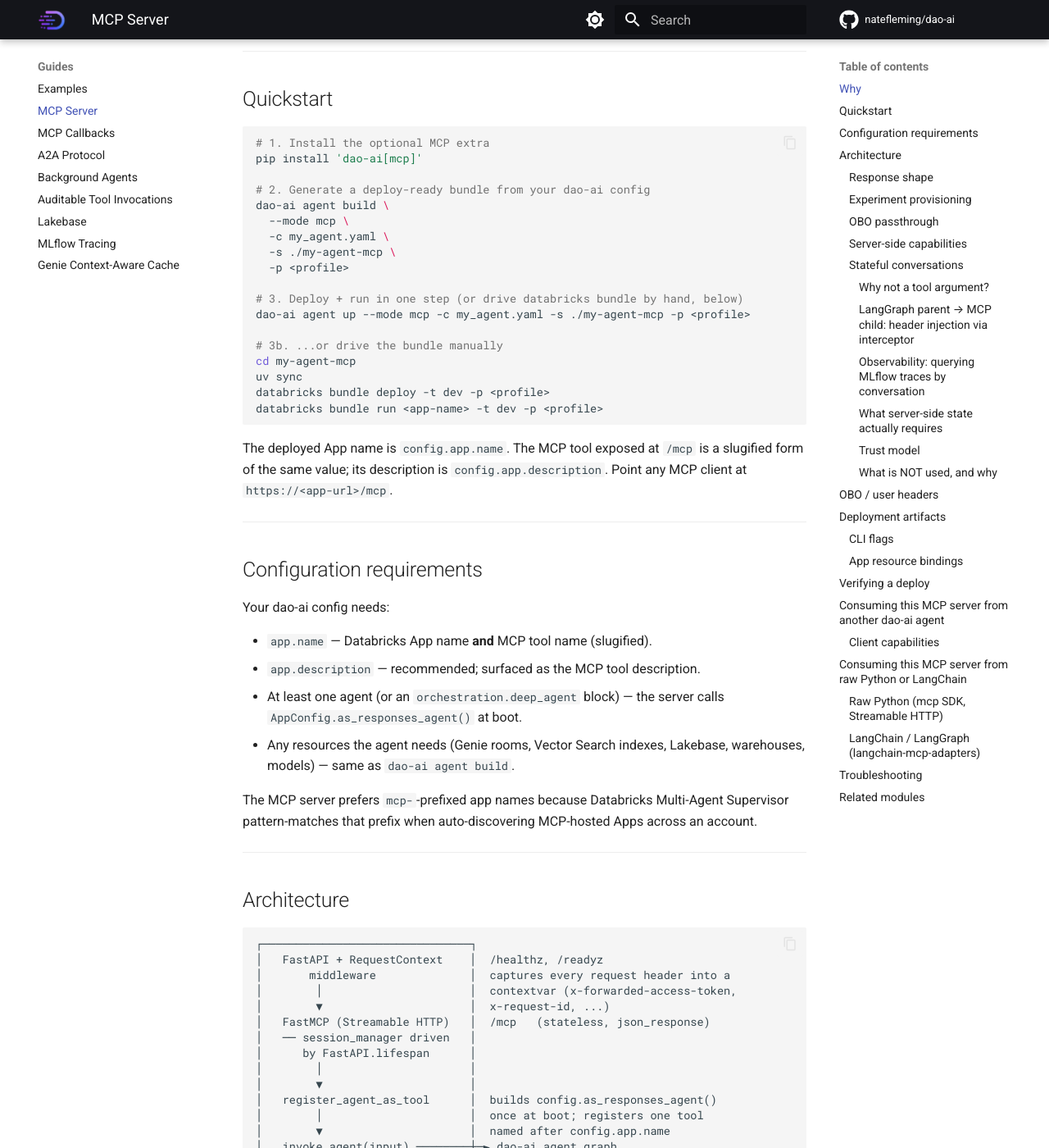
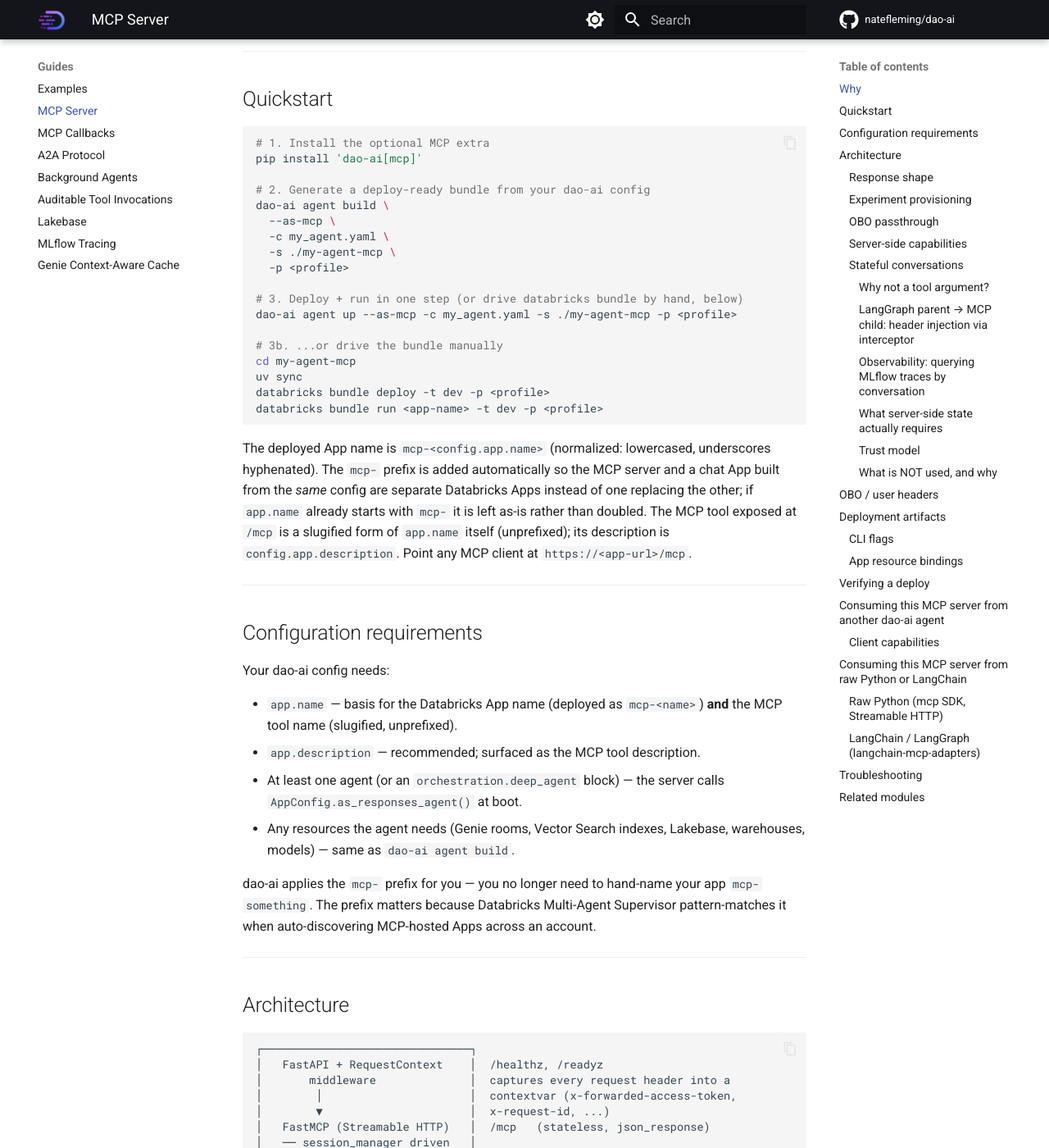
Before and after one commit to natefleming/retail-ai, an MkDocs documentation site: the page built from docs/mcp_server.md, in a window 1280 px wide and 1400 px high, scrolled down 867 px. Shown: the whole window at 82% size. Built offline with MkDocs 1.6.1 and Material for MkDocs 9.7.7, drawn with Linux system fonts in a browser that asks for light colours; comment, search, counter and statistics services are not loaded; some of the changed text lies outside the part shown.

Commit message:
docs: update MCP deployment to --as-mcp + mcp- App naming
Sweeps `--mode mcp` -> `--as-mcp` across cli-reference, mcp_server, faq,
python-api, mlflow-tracing, and README. Migration tables keep the old spelling
in the "from" column and gain rows for `--mode mcp` and `ServingMode.MCP`.

Two docs statements were made obsolete by the code change and are rewritten
rather than reworded:

- cli-reference's "One config serves one mode at a time" note described the
  App-name collision as intended behavior. That collision is fixed, so it now
  documents that a chat App and an MCP server coexist as separate Apps.
- mcp_server.md's advice to hand-name apps `mcp-*` for Multi-Agent Supervisor
  discovery is now automatic; it explains the prefix (and its idempotency)
  instead of asking the user to apply it.

Also documents the new staging layout as a table, and corrects a stale
`ServingMode` member list in an earlier CHANGELOG entry.

Co-authored-by: Isaac

````diff
--- a/docs/mcp_server.md
+++ b/docs/mcp_server.md
@@ -24,7 +24,7 @@
 UC exposure; publishing them a second time from a dao-ai MCP server is
 duplicative.
 
-`dao-ai agent build --mode mcp` bundles a Databricks App that runs the same graph
+`dao-ai agent build --as-mcp` bundles a Databricks App that runs the same graph
 `dao-ai agent build` deploys — but with an MCP entrypoint instead of an
 MLflow AgentServer HTTP entrypoint. OBO tokens from the caller flow
 through the graph unchanged: downstream Genie / Vector Search / UC
@@ -47,13 +47,13 @@
 
 # 2. Generate a deploy-ready bundle from your dao-ai config
 dao-ai agent build \
-  --mode mcp \
+  --as-mcp \
   -c my_agent.yaml \
   -s ./my-agent-mcp \
   -p <profile>
 
 # 3. Deploy + run in one step (or drive databricks bundle by hand, below)
-dao-ai agent up --mode mcp -c my_agent.yaml -s ./my-agent-mcp -p <profile>
+dao-ai agent up --as-mcp -c my_agent.yaml -s ./my-agent-mcp -p <profile>
 
 # 3b. ...or drive the bundle manually
 cd my-agent-mcp
@@ -62,10 +62,13 @@
 databricks bundle run <app-name> -t dev -p <profile>
 ```
 
-The deployed App name is `config.app.name`. The MCP tool exposed at
-`/mcp` is a slugified form of the same value; its description is
-`config.app.description`. Point any MCP client at
-`https://<app-url>/mcp`.
+The deployed App name is `mcp-<config.app.name>` (normalized: lowercased,
+underscores hyphenated). The `mcp-` prefix is added automatically so the MCP
+server and a chat App built from the *same* config are separate Databricks Apps
+instead of one replacing the other; if `app.name` already starts with `mcp-` it
+is left as-is rather than doubled. The MCP tool exposed at `/mcp` is a slugified
+form of `app.name` itself (unprefixed); its description is
+`config.app.description`. Point any MCP client at `https://<app-url>/mcp`.
 
 ---
 
@@ -73,16 +76,17 @@
 
 Your dao-ai config needs:
 
-- `app.name` — Databricks App name **and** MCP tool name (slugified).
+- `app.name` — basis for the Databricks App name (deployed as `mcp-<name>`)
+  **and** the MCP tool name (slugified, unprefixed).
 - `app.description` — recommended; surfaced as the MCP tool description.
 - At least one agent (or an `orchestration.deep_agent` block) — the
   server calls `AppConfig.as_responses_agent()` at boot.
 - Any resources the agent needs (Genie rooms, Vector Search indexes,
   Lakebase, warehouses, models) — same as `dao-ai agent build`.
 
-The MCP server prefers `mcp-`-prefixed app names because Databricks
-Multi-Agent Supervisor pattern-matches that prefix when auto-discovering
-MCP-hosted Apps across an account.
+dao-ai applies the `mcp-` prefix for you — you no longer need to hand-name your
+app `mcp-something`. The prefix matters because Databricks Multi-Agent Supervisor
+pattern-matches it when auto-discovering MCP-hosted Apps across an account.
 
 ---
 
@@ -141,7 +145,7 @@
 
 ### Experiment provisioning
 
-`dao-ai agent build --mode mcp` emits an MLflow experiment resource in the DAB — parity
+`dao-ai agent build --as-mcp` emits an MLflow experiment resource in the DAB — parity
 with `dao-ai agent build`. Behaviour:
 
 - If `config.app.experiment` is set → binds by literal experiment id
@@ -430,7 +434,7 @@
 
 ## Deployment artifacts
 
-`dao-ai agent build --mode mcp` emits:
+`dao-ai agent build --as-mcp` emits:
 
 ```
 output/
@@ -461,7 +465,7 @@
 
 ### App resource bindings
 
-`dao-ai agent build --mode mcp` derives App resource bindings via
+`dao-ai agent build --as-mcp` derives App resource bindings via
 `dao_ai.apps.resources.generate_app_resources` and converts them with
 `dao_ai.apps.bundle._convert_to_bundle_resources`. The resulting
 `databricks.yml` declares whatever bindings the agent needs — genie
````
Also changed, not shown: CHANGELOG.md (+6 -1 lines), README.md (+2 -2 lines), docs/cli-reference.md (+11 -9 lines), docs/faq.md (+1 -1 lines), docs/mlflow-tracing.md (+1 -1 lines), docs/python-api.md (+1 -1 lines).
